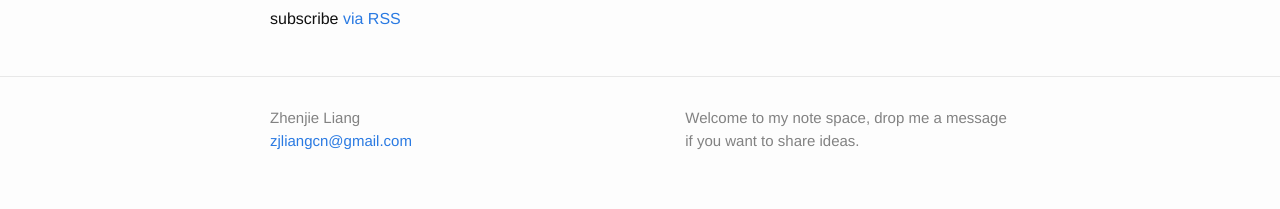
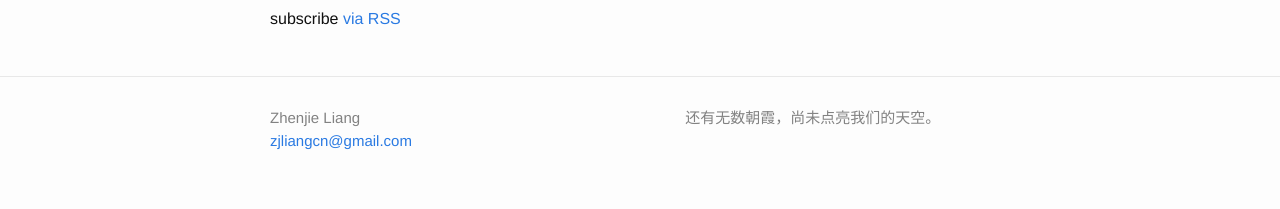
Before and after one commit to zhenjieliang/zhenjieliang.github.io, a Jekyll site: the page built from index.html, in a window 1280 px wide. Shown: the part 1570-1779 px from the top of the page. Built offline with Jekyll 4.4.1, drawn with Linux system fonts in a browser that asks for light colours.

Commit message:
change description

```diff
--- a/_config.yml
+++ b/_config.yml
@@ -8,7 +8,7 @@
 # Site settings
 title: Zhenjie Liang
 email: zjliangcn@gmail.com
-description: Welcome to my note space, drop me a message if you want to share ideas. # this means to ignore newlines until "baseurl:"
+description: 还有无数朝霞，尚未点亮我们的天空。 # this means to ignore newlines until "baseurl:"
 # Write an awesome description for your new site here. You can edit this
 # line in _config.yml. It will appear in your document head meta (for
 # Google search results) and in your feed.xml site description.
```
Also changed, not shown: 19 other files.
